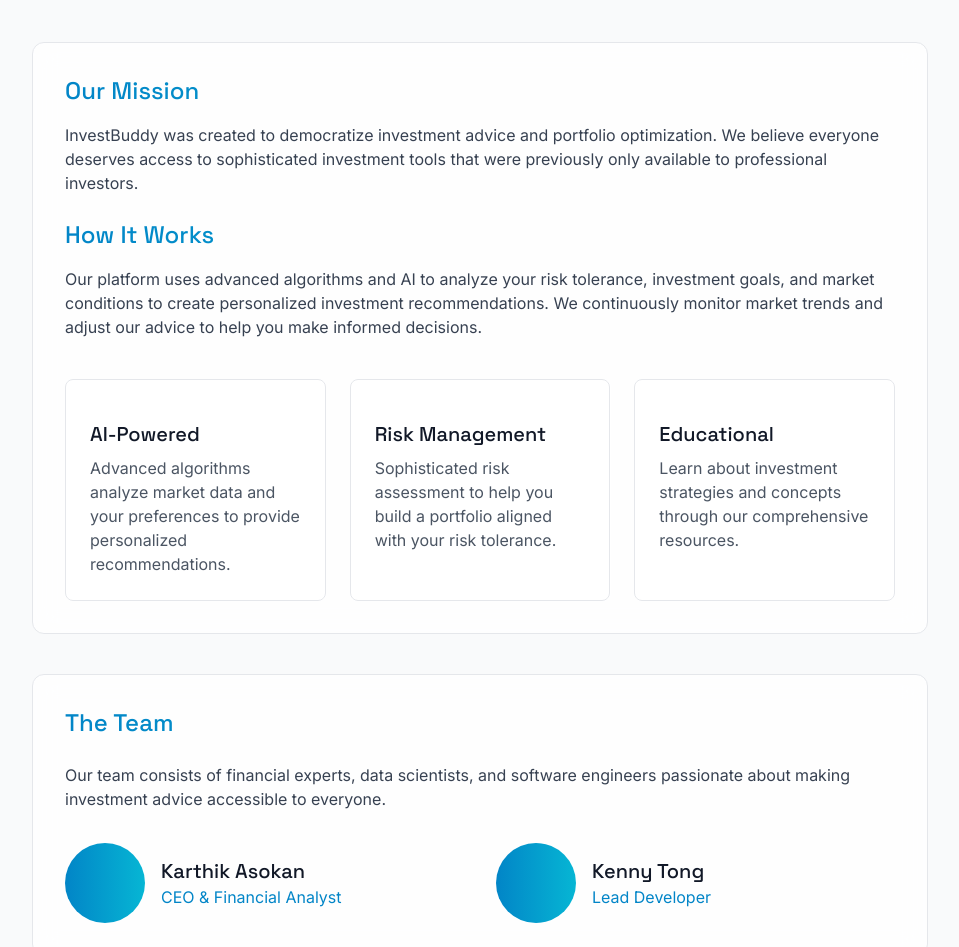
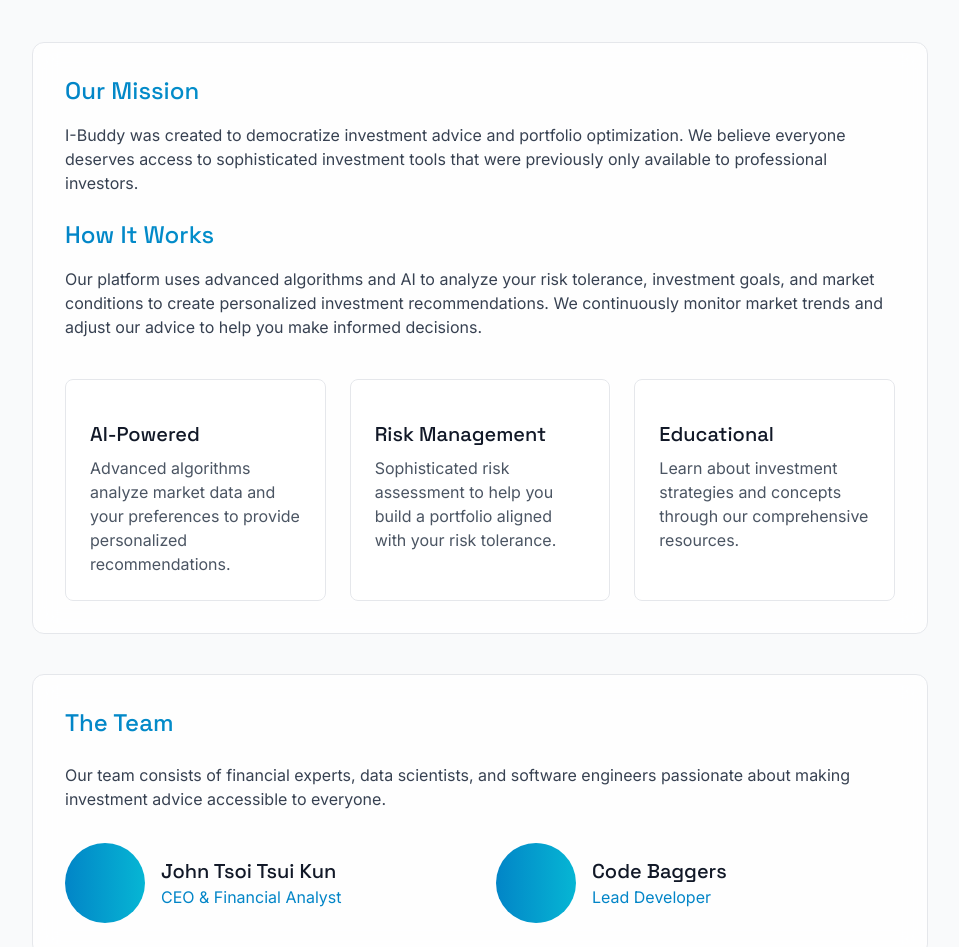
Before and after one commit to fdmilove2025/HKMAX, a React (Create React App) app in the folder frontend/: page /about in a window 1280 px wide. Shown: the part 170-1117 px from the top of the page, without its empty margins (160-1119 px from the left). Built offline with nearby package versions, Linux system fonts and the light colour scheme; no server answers.

Commit message:
update team name

```diff
--- a/frontend/src/pages/AboutPage.js
+++ b/frontend/src/pages/AboutPage.js
@@ -13,7 +13,7 @@
       <section className="glass-panel rounded-xl p-8 max-w-4xl mx-auto">
         <h2 className="text-2xl mb-4 gradient-text">Our Mission</h2>
         <p className="mb-6 text-gray-700 dark:text-gray-300">
-          InvestBuddy was created to democratize investment advice and portfolio optimization.
+          I-Buddy was created to democratize investment advice and portfolio optimization.
           We believe everyone deserves access to sophisticated investment tools that were previously
           only available to professional investors.
         </p>
@@ -70,7 +70,7 @@
           <div className="flex items-center space-x-4">
             <div className="w-20 h-20 rounded-full bg-gradient-to-r from-futuristic-blue to-futuristic-cyan"></div>
             <div>
-              <h3 className="text-xl font-medium">Karthik Asokan</h3>
+              <h3 className="text-xl font-medium">John Tsoi Tsui Kun</h3>
               <p className="text-futuristic-blue dark:text-neon-blue">CEO & Financial Analyst</p>
             </div>
           </div>
@@ -78,7 +78,7 @@
           <div className="flex items-center space-x-4">
             <div className="w-20 h-20 rounded-full bg-gradient-to-r from-futuristic-blue to-futuristic-cyan"></div>
             <div>
-              <h3 className="text-xl font-medium">Kenny Tong</h3>
+              <h3 className="text-xl font-medium">Code Baggers</h3>
               <p className="text-futuristic-blue dark:text-neon-blue">Lead Developer</p>
             </div>
           </div>
```
